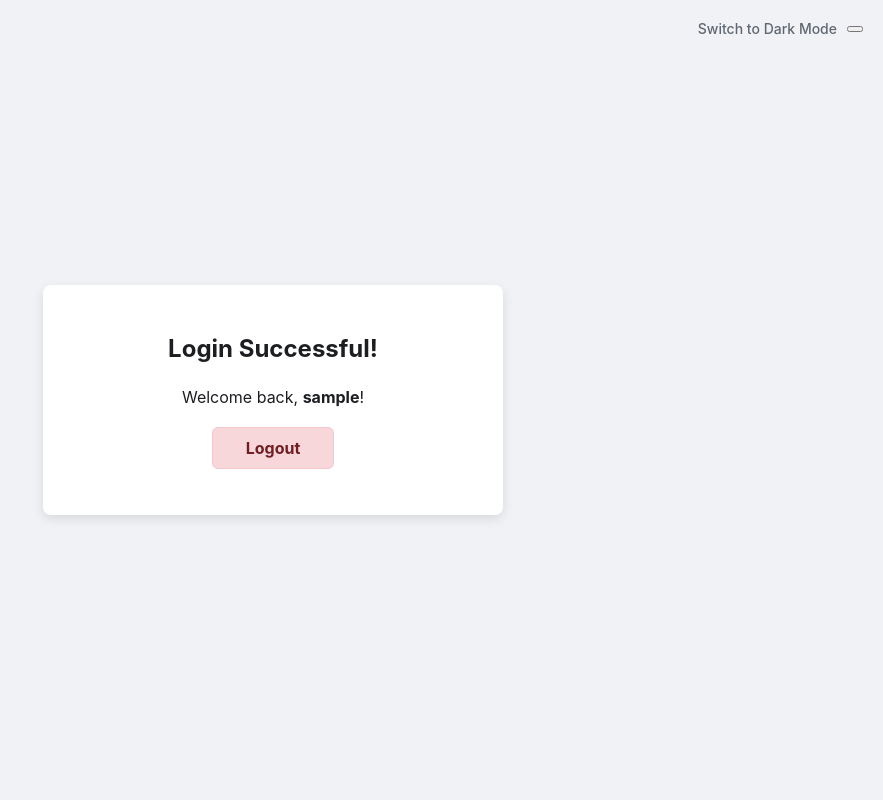
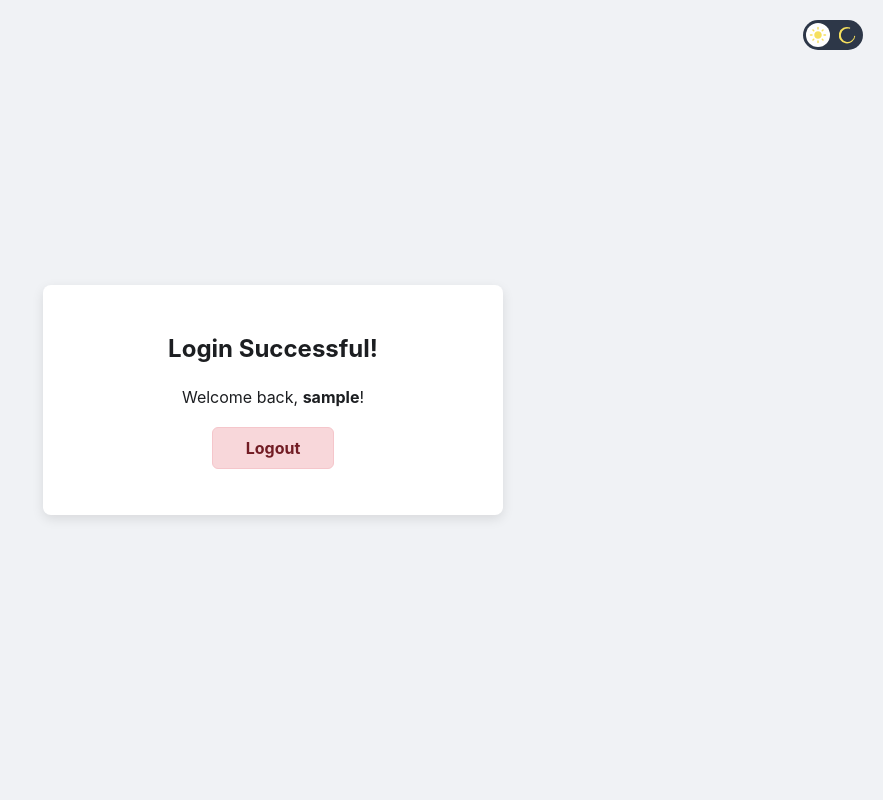
Before and after one commit to LRCozier/loginpage, a PHP site: page /success.php in a window 1280 px wide. Shown: the whole page, without its empty margins (397-1280 px from the left). Run offline with PHP 8.4, Linux system fonts and the light colour scheme; the visitor is signed in with stand-in values (Sample User, id 1).

Commit message:
updated theme switcher svg

```diff
--- a/styles.css
+++ b/styles.css
@@ -13,6 +13,10 @@
   --color-error-text: #721c24;
   --color-error-border: #f5c6cb;
   --shadow-color: rgba(0, 0, 0, 0.1);
+  --toggle-bg: #2d3748;
+  --toggle-thumb-bg: #ffffff;
+  --icon-sun-color: #f6e05e;
+  --icon-moon-color: #f6e05e;
 }
 
 html[data-theme='dark'] {
@@ -30,6 +34,8 @@
   --color-error-text: #ff8a9a;
   --color-error-border: #8d2a3a;
   --shadow-color: rgba(0, 0, 0, 0.5);
+  --toggle-bg: #4a5568;
+  --toggle-thumb-bg: #1e1e1e;
 }
 
 body {
@@ -253,54 +259,58 @@
   opacity: 0.8;
 }
 
-.theme-toggle-container {
+.theme-toggle-wrapper {
   position: absolute;
   top: 20px;
   right: 20px;
-  display: flex;
-  align-items: center;
-  gap: 10px;
 }
 
-.theme-toggle-label {
-  font-size: 14px;
-  font-weight: 500;
-  color: var(--color-text-secondary);
+.theme-toggle {
+  background: none;
+  border: none;
+  padding: 0;
+  position: relative;
+  width: 60px;
+  height: 30px;
+  border-radius: 15px;
+  cursor: pointer;
+  -webkit-tap-highlight-color: transparent;
+  display: flex;
+  justify-content: space-between;
+  align-items: center;
+  padding: 0 6px;
+  box-sizing: border-box;
+  background-color: var(--toggle-bg);
 }
 
-.theme-toggle-btn {
-  background-color: var(--color-surface);
-  border: 1px solid var(--color-border);
-  border-radius: 50%;
-  width: 40px;
-  height: 40px;
-  cursor: pointer;
-  display: flex;
-  justify-content: center;
-  align-items: center;
-  transition: background-color 0.3s, border-color 0.3s;
+.theme-toggle__icon {
+  width: 18px;
+  height: 18px;
+  z-index: 1;
 }
 
-.theme-toggle-btn svg {
-  width: 20px;
-  height: 20px;
-  fill: var(--color-text-primary);
+.theme-toggle__icon .sun-icon {
+  fill: var(--icon-sun-color);
 }
 
-#sun-icon {
-  display: none;
+.theme-toggle__icon .moon-icon {
+  fill: var(--icon-moon-color);
 }
 
-#moon-icon {
-  display: block;
+.theme-toggle__thumb {
+  position: absolute;
+  top: 3px;
+  left: 3px;
+  width: 24px;
+  height: 24px;
+  background-color: var(--toggle-thumb-bg);
+  border-radius: 50%;
+  transition: transform 0.3s cubic-bezier(0.25, 0.46, 0.45, 0.94);
+  z-index: 0;
 }
 
-html[data-theme='dark'] #sun-icon {
-  display: block;
-}
-
-html[data-theme='dark'] #moon-icon {
-  display: none;
+html[data-theme='dark'] .theme-toggle__thumb {
+  transform: translateX(30px);
 }
 
 @media (max-width: 480px) {
--- a/success.php
+++ b/success.php
@@ -24,11 +24,15 @@
 </script>
 </head>
 <body>
-    <div class="theme-toggle-container">
-    <span id="theme-toggle-label" class="theme-toggle-label">Switch to Dark Mode</span>
-    <button id="theme-toggle-btn" aria-label="Toggle dark mode">
-        <svg id="sun-icon" xmlns="http://www.w3.org/2000/svg" viewBox="0 0 24 24"><path d="M12 7c-2.76 0-5 2.24-5 5s2.24 5 5 5 5-2.24 5-5-2.24-5-5-5zM2 13h2c.55 0 1-.45 1-1s-.45-1-1-1H2c-.55 0-1 .45-1 1s.45 1 1 1zm18 0h2c.55 0 1-.45 1-1s-.45-1-1-1h-2c-.55 0-1 .45-1 1s.45 1 1 1zM11 2v2c0 .55.45 1 1 1s1-.45 1-1V2c0-.55-.45-1-1-1s-1 .45-1 1zm0 18v2c0 .55.45 1 1 1s1-.45 1-1v-2c0-.55-.45-1-1-1s-1 .45-1 1zM5.99 4.58c-.39-.39-1.02-.39-1.41 0-.39.39-.39 1.02 0 1.41l1.06 1.06c.39.39 1.02.39 1.41 0s.39-1.02 0-1.41L5.99 4.58zm12.37 12.37c-.39-.39-1.02-.39-1.41 0-.39.39-.39 1.02 0 1.41l1.06 1.06c.39.39 1.02.39 1.41 0 .39-.39.39-1.02 0-1.41l-1.06-1.06zm1.06-10.96c.39-.39.39-1.02 0-1.41-.39-.39-1.02-.39-1.41 0l-1.06 1.06c-.39.39-.39 1.02 0 1.41s1.02.39 1.41 0l1.06-1.06zM7.05 18.36c.39-.39.39-1.02 0-1.41-.39-.39-1.02-.39-1.41 0l-1.06 1.06c-.39.39-.39 1.02 0 1.41s1.02.39 1.41 0l1.06-1.06z"/></svg>
-        <svg id="moon-icon" xmlns="http://www.w3.org/2000/svg" viewBox="0 0 24 24"><path d="M12 3c-4.97 0-9 4.03-9 9s4.03 9 9 9c.83 0 1.5-.67 1.5-1.5 0-.39-.15-.74-.39-1.01-.23-.26-.38-.61-.38-.99 0-.83.67-1.5 1.5-1.5H16c2.76 0 5-2.24 5-5 0-4.42-4.03-8-9-8zm-5.5 9c0-3.03 2.47-5.5 5.5-5.5.08 0 .16 0 .24.01C9.6 6.8 8 8.74 8 11c0 2.21 1.79 4 4 4 .24 0 .48-.02.71-.05.02.16.04.33.04.5 0 3.03-2.47 5.5-5.5 5.5S6.5 15.03 6.5 12z"/></svg>
+    <div class="theme-toggle-wrapper">
+    <button class="theme-toggle" id="theme-toggle-btn" role="switch" aria-checked="false" aria-label="Toggle theme">
+        <span class="theme-toggle__icon">
+            <svg xmlns="http://www.w3.org/2000/svg" viewBox="0 0 24 24" class="sun-icon"><path d="M12 7c-2.76 0-5 2.24-5 5s2.24 5 5 5 5-2.24 5-5-2.24-5-5-5zM2 13h2c.55 0 1-.45 1-1s-.45-1-1-1H2c-.55 0-1 .45-1 1s.45 1 1 1zm18 0h2c.55 0 1-.45 1-1s-.45-1-1-1h-2c-.55 0-1 .45-1 1s.45 1 1 1zM11 2v2c0 .55.45 1 1 1s1-.45 1-1V2c0-.55-.45-1-1-1s-1 .45-1 1zm0 18v2c0 .55.45 1 1 1s1-.45 1-1v-2c0-.55-.45-1-1-1s-1 .45-1 1zM5.99 4.58c-.39-.39-1.02-.39-1.41 0-.39.39-.39 1.02 0 1.41l1.06 1.06c.39.39 1.02.39 1.41 0s.39-1.02 0-1.41L5.99 4.58zm12.37 12.37c-.39-.39-1.02-.39-1.41 0-.39.39-.39 1.02 0 1.41l1.06 1.06c.39.39 1.02.39 1.41 0 .39-.39.39-1.02 0-1.41l-1.06-1.06zm1.06-10.96c.39-.39.39-1.02 0-1.41-.39-.39-1.02-.39-1.41 0l-1.06 1.06c-.39.39-.39 1.02 0 1.41s1.02.39 1.41 0l1.06-1.06zM7.05 18.36c.39-.39.39-1.02 0-1.41-.39-.39-1.02-.39-1.41 0l-1.06 1.06c-.39.39-.39 1.02 0 1.41s1.02.39 1.41 0l1.06-1.06z"/></svg>
+        </span>
+        <span class="theme-toggle__icon">
+            <svg xmlns="http://www.w3.org/2000/svg" viewBox="0 0 24 24" class="moon-icon"><path d="M21.64,13.24a1,1,0,0,0-1.41,1.41A9,9,0,1,1,13.24,3.36a1,1,0,0,0,1.41-1.41A11,11,0,1,0,21.64,13.24Z"/></svg>
+        </span>
+        <span class="theme-toggle__thumb"></span>
     </button>
     </div>
     <div class="login-container">
@@ -36,7 +40,7 @@
             <h2>Login Successful!</h2>
             <p style="text-align: center;">Welcome back, <strong><?php echo $username; ?></strong>!</p>
             <p style="text-align: center; margin-top: 20px;">
-                <a href="login.php" class="btn-logout-link">Logout</a>
+                <a href="logout.php" class="btn-logout-link">Logout</a>
             </p>
         </div>
     </div>
--- a/themeswitcher.js
+++ b/themeswitcher.js
@@ -1,14 +1,13 @@
 document.addEventListener('DOMContentLoaded', () => {
   const themeToggleButton = document.getElementById('theme-toggle-btn');
-  const themeLabel = document.getElementById('theme-toggle-label');
 
   const applyTheme = (theme) => {
       if (theme === 'dark') {
           document.documentElement.setAttribute('data-theme', 'dark');
-          themeLabel.textContent = 'Switch to Light Mode';
+          themeToggleButton.setAttribute('aria-checked', 'true');
       } else {
           document.documentElement.removeAttribute('data-theme');
-          themeLabel.textContent = 'Switch to Dark Mode';
+          themeToggleButton.setAttribute('aria-checked', 'false');
       }
   };
 
```
Also changed, not shown: login.php (+13 -5 lines), register.php (+9 -5 lines).
